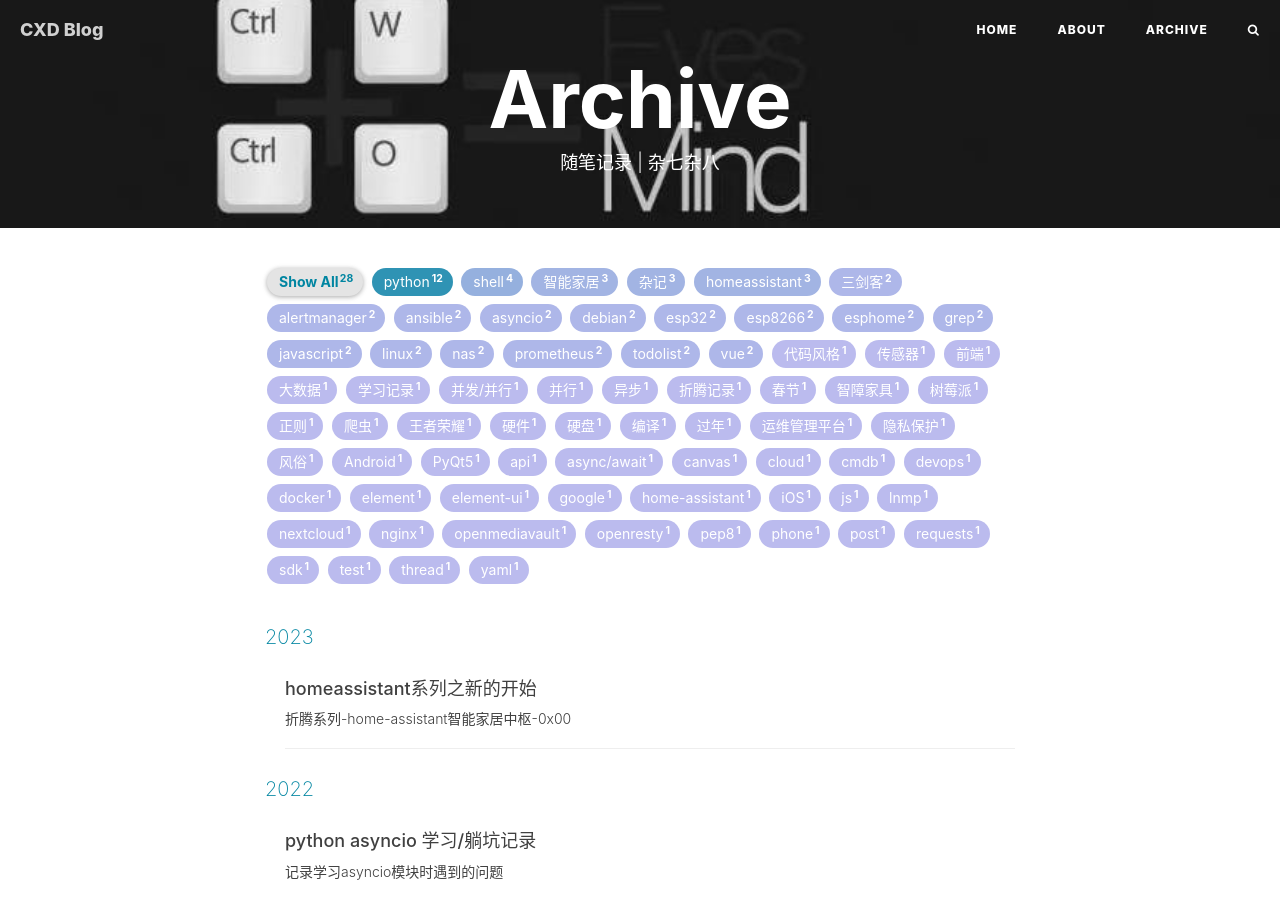
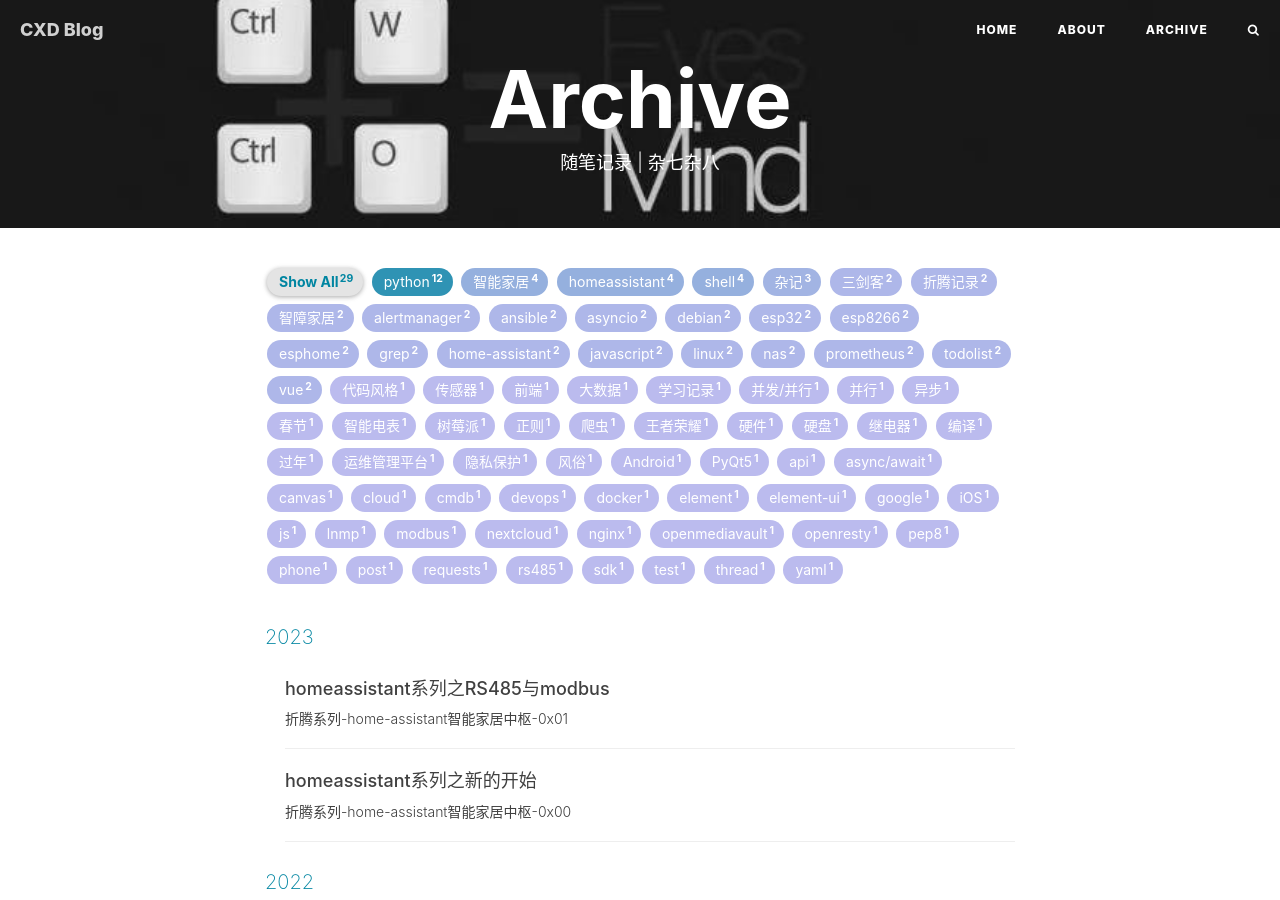
Before and after one commit to chaoxiaodi/chaoxiaodi.github.io, a Jekyll site: the page built from archive.html, in a window 1280 px wide and 900 px high. Built offline with Jekyll 4.4.1, drawn with Linux system fonts in a browser that asks for light colours; nearby versions of some CDN libraries; comment, search, counter and statistics services are not loaded; part of the change alters nothing that is shown.

Commit message:
update 0x01

```diff
--- a/_posts/2023-04-08-zheteng-homeassistant-0x00.md
+++ b/_posts/2023-04-08-zheteng-homeassistant-0x00.md
@@ -8,7 +8,7 @@ tags:
   - home-assistant
   - homeassistant
   - 智能家居
-  - 智障家具
+  - 智障家居
   - 折腾记录
 ---
 
--- /dev/null
+++ b/_posts/2023-04-16-zheteng-homeassistant-0x01.md
@@ -0,0 +1,455 @@
+---
+layout: post
+title: "homeassistant系列之RS485与modbus"
+subtitle: '折腾系列-home-assistant智能家居中枢-0x01'
+author: "chaoxiaodi"
+header-style: text
+tags:
+  - home-assistant
+  - homeassistant
+  - rs485
+  - modbus
+  - 智能家居
+  - 智障家居
+  - 智能电表
+  - 继电器
+  - 折腾记录
+---
+
+### 前言
+
+本篇文章记录下home-assistant 通过 modbus集成 与 rs485硬件 通信的测试配置过程
+
+相关硬件
+
+rs485继电器模组
+
+正泰DDSU666智能电表
+
+tcp转rs485模块(汉枫)
+
+#### 关于modbus
+
+    Modbus is a data communications protocol originally published by Modicon (now Schneider Electric) in 1979 for use with its programmable logic controllers (PLCs). Modbus has become a de facto standard communication protocol and is now a commonly available means of connecting industrial electronic devices.
+
+    Modbus是一种串行通信协议，是Modicon公司（现在的施耐德电气 Schneider Electric）于1979年为使用可编程逻辑控制器（PLC）通信而发表。Modbus已经成为工业领域通信协议事实上的业界标准，并且现在是工业电子设备之间常用的连接方式。
+
+    -- 来自 wikipedia
+
+#### 关于rs485
+
+    RS-485, also known as TIA-485(-A) or EIA-485, is a standard defining the electrical characteristics of drivers and receivers for use in serial communications systems. Electrical signaling is balanced, and multipoint systems are supported.
+
+    EIA-485（过去叫做RS-485或者RS485[1]）是隶属于OSI模型物理层的电气特性规定为2线、半双工、平衡传输线多点通信的标准。
+
+    -- 来自 wikipedia
+
+#### 个人理解
+
+modbus 是一种通信协议，类似于网络中的tcp/ip，而rs485是一用硬件接口标准。类似于双绞线rj45接口、同轴电缆接口等
+
+同样的之前使用过的还有rs23，这个串口之前用的最多的就是调试网络设备的时候。
+
+通过usb转rs232的设备插上网络设备的口就可以直接进行调试了
+
+modbus 可以在同一条线路上允许有多个硬件
+
+那么必然要对硬件有一个编号，也就是同一串行线路上的硬件要有唯一的一个地址
+
+modbus 提供了一些常见的读写操作功能码
+
+modbus常用16进制表示
+
+modbus 采用CRC校验
+
+一个modbus请求报文结构如下
+
+0x01 0x03 0x00 0x05 0x00 0x02 0x0c 0x14
+
+地址 功能码 寄存器起始高字节 寄存器起始低字节 寄存器数量高字节 寄存器数量低字节 CRC校验低字节 CRC校验高字节
+上面报文代表
+
+硬件的地址为1 16进制表示为0x01
+
+0x03 功能码读取保持寄存器的值
+
+0x00 0x05 表示寄存器地址 这个地址一半硬件厂家都会提供
+
+0x00 0x02 表示读取几个寄存器 这个数量硬件厂家也会提供 下面配置的时候会有解释
+
+0x0c 0x14 这个一般调试软件会自动追加校验
+
+可以查看[modbus协议手册](/attachment/about-modbus-rtu.pdf)
+
+### 测试过程
+
+工欲善其事、必先利其器
+
+首先是硬件
+
+要想调试rs485那么必须得有对应的转接头
+
+rs485一般有AB两根线，可以买上文提到的usb转485接头(大概10元左右)
+
+软件的话可以下载sscom
+
+[sscom5.13](http://www.daxia.com/)
+
+还有就是一般生产硬件的厂家会提供可视化的调试软件
+
+可以跟对应的厂家要
+
+#### rs485继电器模组
+
+我买的这个继电器模组
+
+提供了对应的调试软件
+
+同时提供了一份调试说明书
+
+主要是需要说明书中的各个寄存器的地址，以及对应的值代表什么操作
+
+比如我买的这个继电器就是通过 0x00-0x15 对应1-16路继电器
+
+通过向寄存器写入1/0 分别表示开启/关闭
+
+还有就是对模块的一些串口参数进行设置
+
+比如 地址、波特率、数据位、停止位、校验位等
+
+其中地址就是上文提到的 整个线路上唯一的地址
+
+因为我这是个16路的继电器我选择直接把地址设置为16
+
+波特率这个各个硬件支持的不同，但是要保证同一条线路上的波特率保持一致
+
+下面的智能电表支持有限的几个波特率
+
+为了适配选择了 电表同样支持的波特率 9600
+
+这个设置的参数，后面会在其他的配置文件中用到
+
+#### ddsu666智能电表
+
+这个型号的智能电表所支持的modbus功能码很少
+
+所支持的波特率也很少
+
+所以基本可配置的东西不是特别多
+
+有两点情况需要注意
+
+一个是协议
+
+在homeassistant中配置modbus 可以使用tcp udb rtuovertcp等
+
+上面的继电器模组可以正常使用tcp
+
+但这个电表必须设置为rtuovertcp才能正常读取数据
+
+另一个是返回数据
+
+由于我刚开始测试是从继电器开始的
+
+所以当我使用tcp协议去电表获取数据的时候
+
+一直提示没有正常返回数据
+
+然后就又用串口调试工具去读取对应的寄存器
+
+获取到的是两段16进制的数据
+
+比如我读取的是电压，返回的数据是
+
+4363 B333
+4364 xxxx
+
+前面一段基本是稳定的不变的
+后面几乎每次都不一样
+
+我猜测应该是取到数据了
+
+但是无论用进制怎么换算都得不到正确的值
+
+经过群里大佬指点
+
+还有一个什么 IEEE 745数据转换
+
+4363 B333 -> 227.6999969482422
+
+[在线进制转换](https://lostphp.com/hexconvert/)
+
+在确认能够正常拿到数据后
+
+再次回到homeassistant去看对应的配置
+
+然后就发现了上面协议支持的问题
+
+#### tcp转rs485模块
+
+现在x宝上搜这种转换模块
+
+能搜到真的不少
+
+有人、塔石、汉枫、亿百特等等
+
+我买了其中的汉枫和亿百特
+
+最后用了汉枫
+
+主要是汉枫直接可以通过网页就能进行配置管理
+
+对懒人比较友好
+
+亿百特还需要下载他们提供的专用软件才能配置
+
+针对模块的配置主要有以下几点
+
+修改管理地址、保证跟家庭局域网(ha)在一个网段
+
+修改串口设置 就上面提到的波特率那些
+
+修改tcp 端口 后面homeassistant 使用
+
+最后提一句
+
+个人感觉这个模块技术含量不是很高
+
+没必要花大钱
+
+#### home-assistant modbus接入
+
+[home-assistant modbus 集成](https://www.home-assistant.io/integrations/modbus/)
+
+[传感器支持的device-class](https://www.home-assistant.io/integrations/sensor/#device-class)
+
+home-assistant 官网提供了不少的配置案例
+
+主要参考platform sensor的配置使用
+
+对应的可以选择对应的数值属于哪个类别
+
+home-assistant真的强
+
+各种想到想不到的数据类型几乎都包含了
+
+    # 主要的配置文件就这几行
+    # host 设置为上面提到的模块的管理地址
+    # type 就是上面踩坑的协议 建议设置为这个 兼容性更高
+    # port 也是上面配置的模块的端口
+    - name: hanfeng-pe11
+      type: rtuovertcp
+      host: x.x.x.x
+      port: 502
+
+      # 关于模块的配置 主要就是配置一个上面设置的地址
+      # 以及配置寄存器的地址
+      switches:
+        - name: Switch01
+          slave: 16
+          address: 0x00
+
+      # 根据说明书 正确填写寄存器地址
+      # 寄存器长度
+      # 数据类型
+      # 这里要提到的一点是，上面踩的数据转换的坑 不需要单独配置就可以正常显示
+      sensors:
+        # A 相电压
+        - name: dian_ya
+          unit_of_measurement: V # 单位
+          slave: 1               # modbus硬件地址
+          count: 2               # 寄存器长度
+          address: 0x2000        # 寄存器地址
+          data_type: float32     # 数据类型
+          device_class: voltage  # 设备类型，会根据设备类型提供一个预设的icon
+          input_type: holding    # 寄存器类型 默认也是这个 具体可以看官网
+          precision: 1           # 数据精度 (保留几位小数)
+
+#### 配置备份
+
+下面是可以直接抄作业的配置
+
+留一个备份
+
+    - name: xxx
+      type: rtuovertcp
+      host: x.x.x.x
+      port: 502
+      switches:
+        - name: Switch01
+          slave: 16
+          address: 0x00
+
+        - name: Switch02
+          slave: 16
+          address: 0x01
+
+        - name: Switch03
+          slave: 16
+          address: 0x02
+
+        - name: Switch04
+          slave: 16
+          address: 0x03
+
+        - name: Switch05
+          slave: 16
+          address: 0x04
+
+        - name: Switch06
+          slave: 16
+          address: 0x05
+
+        - name: Switch07
+          slave: 16
+          address: 0x06
+
+        - name: Switch08
+          slave: 16
+          address: 0x07
+
+        - name: Switch09
+          slave: 16
+          address: 0x08
+
+        - name: Switch10
+          slave: 16
+          address: 0x09
+
+        - name: Switch11
+          slave: 16
+          address: 0x10
+
+        - name: Switch12
+          slave: 16
+          address: 0x11
+
+        - name: Switch13
+          slave: 16
+          address: 0x12
+
+        - name: Switch14
+          slave: 16
+          address: 0x13
+
+        - name: Switch15
+          slave: 16
+          address: 0x14
+
+        - name: Switch16
+          slave: 16
+          address: 0x15
+      sensors:
+        # A 相电压
+        - name: dian_ya
+          unit_of_measurement: V
+          slave: 1
+          count: 2
+          address: 0x2000
+          data_type: float32
+          device_class: voltage
+          input_type: holding
+          precision: 1
+        # A 相电流
+        - name: dian_liu
+          unit_of_measurement: A
+          slave: 1
+          count: 2
+          address: 0x2002
+          data_type: float32
+          device_class: current
+          input_type: holding
+          precision: 3
+        # 瞬时总有功功率
+        - name: you_gong_gong_lv
+          unit_of_measurement: W
+          slave: 1
+          count: 2
+          address: 0x2004
+          data_type: float32
+          device_class: power
+          input_type: holding
+          precision: 1
+        # 瞬时总无功功率
+        - name: wu_gong_gong_lv
+          unit_of_measurement: var
+          slave: 1
+          count: 2
+          address: 0x2006
+          data_type: float32
+          device_class: power
+          input_type: holding
+          precision: 1
+        # 瞬时总视在功率
+        - name: shi_zai_gong_lv
+          unit_of_measurement: VA
+          slave: 1
+          count: 2
+          address: 0x2008
+          data_type: float32
+          device_class: power
+          input_type: holding
+          precision: 1
+        # 总功功率因数
+        - name: gong_lv_yin_shu
+          # unit_of_measurement: V
+          slave: 1
+          count: 2
+          address: 0x200A
+          data_type: float32
+          device_class: power_factor
+          input_type: holding
+          precision: 3
+        # 电网频率
+        - name: dian_wang_pin_lv
+          unit_of_measurement: Hz
+          slave: 1
+          count: 2
+          address: 0x200E
+          data_type: float32
+          device_class: frequency
+          input_type: holding
+          precision: 2
+        # 有功总电能
+        - name: zong_dian_neng
+          unit_of_measurement: kWh
+          slave: 1
+          count: 2
+          address: 0x4000
+          data_type: float32
+          device_class: energy
+          input_type: holding
+          precision: 2
+
+### 后记
+
+已经初步完成了对485硬件的使用需求
+
+后面针对数据进行展示
+
+针对数据做自动化还需要进一步研究
+
+页面展示效果
+
+![](/img/zheteng-0x01-485relay.png)
+![](/img/zheteng-0x01-ddsu666.png)
+
+[home-assistant 官网](https://www.home-assistant.io/)
+
+[esphome 官网](https://esphome.io/)
+
+[论坛 官网](https://bbs.hassbian.com/)
+
+### 参考
+
+Q：594934249
+
+---我是超小弟·一名不务专业的秃头运维---
+
+博客：[blog.chaoxiaodi.tech](https://blog.chaoxiaodi.tech)
+
+github：[github:chaoxiaodi](https://github.com/chaoxiaodi)
+
+微信公众号：老骥不伏枥只是近黄昏
+
+![](/img/erweima.jpg)
```
Also changed, not shown: img/zheteng-0x01-485relay.png (added), img/zheteng-0x01-ddsu666.png (added), 1 other file.
